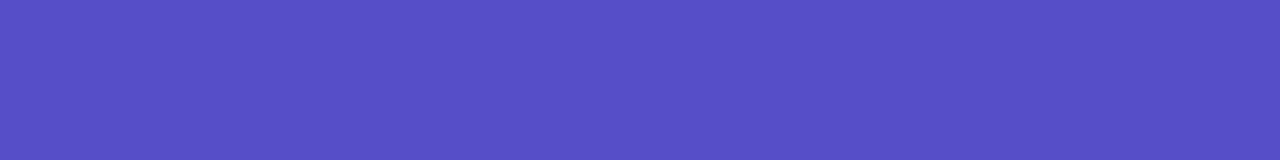
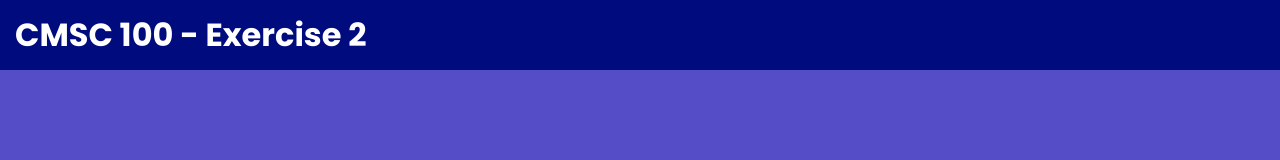
Before and after one commit to nanarxnn/02-my-github-page-nanarxnn, a plain HTML site: page index.html in a window 1280 px wide. Drawn offline with Linux system fonts and the light colour scheme.

Commit message:
+Feat: Top Bar with Course Code + Exercise #

```diff
--- a/index.html
+++ b/index.html
@@ -12,6 +12,12 @@ DESCRIPTION: HTML & CSS
     </head>
 
     <body>
+        <!--- | TOP BAR | --->
+        <header>
+            <div class="header-left">
+                <h1>CMSC 100 - Exercise 2</h1>
+            </div>
+        </header>
 
     </body>
 </html>
--- a/indexStyling.css
+++ b/indexStyling.css
@@ -1,3 +1,10 @@
+/* === | FONTS: Import Google Fonts | === */
+@import url('https://fonts.googleapis.com/css2?family=Inter:wght@400;600&family=Poppins:wght@700&display=swap');
+
+html {
+    font-family: 'Poppins', sans-serif;
+}
+
 body {
     height: 100%;
     margin: 0;
@@ -7,3 +14,24 @@ body {
     background-clip: cover;
     background-attachment: fixed;
 }
+
+/* === | TOP BAR | === */
+header {
+    position: fixed;
+    top: 0;
+    left: 0;
+    height: 50px;
+    width: 100%;
+    z-index: 1000;
+    background-color: #000c7d;
+    padding: 10px 15px 10px 15px;
+    display: flex;
+    align-items: center;
+    justify-content: space-between;
+}
+
+.header-left {
+    display: flex;
+    align-items: center;
+    color: white;
+}
```
